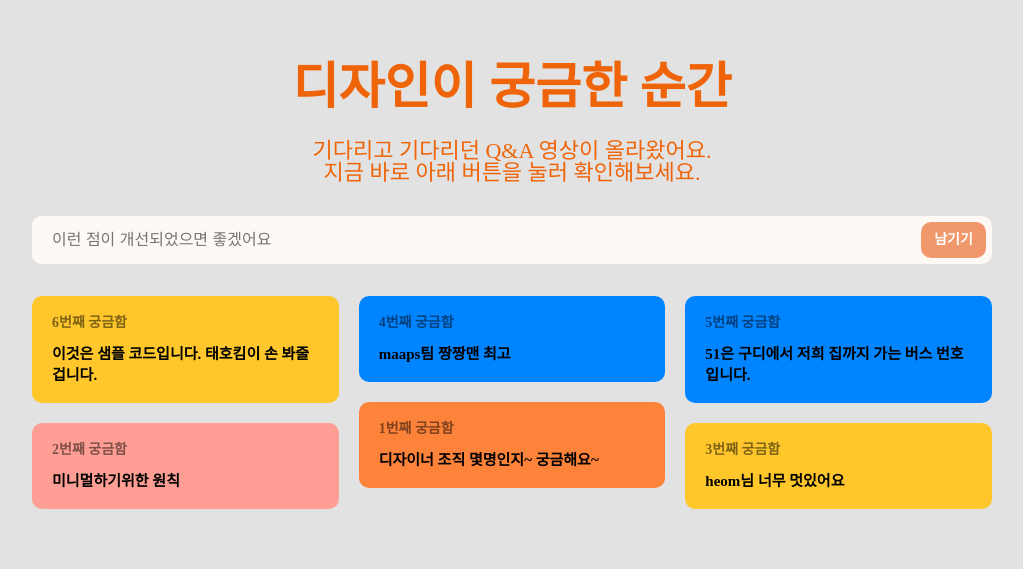
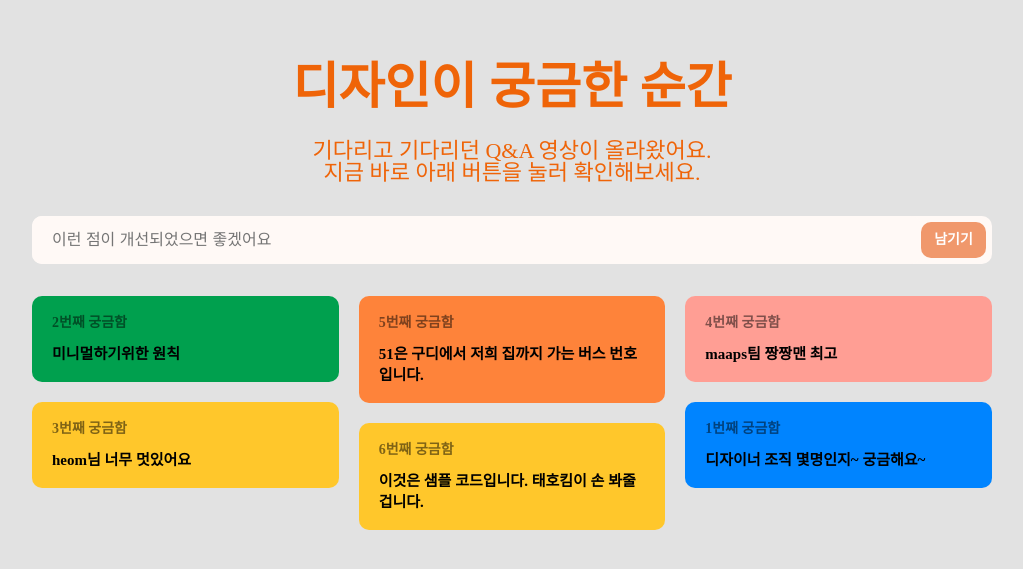
Before and after one commit to Mapps-unit/qna, a React (Create React App) app: page / in a window 1280 px wide. Shown: the part 245-814 px from the top of the page, without its empty margins (128-1151 px from the left). Built offline with nearby package versions, Linux system fonts and the light colour scheme.

Commit message:
feat: 1st ver end

```diff
--- a/src/QnaPage/InputBox.js
+++ b/src/QnaPage/InputBox.js
@@ -1,18 +1,42 @@
 /** @jsxImportSource @emotion/react */
 import { css } from "@emotion/react";
+import { useState } from "react";
 
 const mainColor = "#ef6408";
 const subColor = "#F0986C";
 const inputColor = "#fff9f6";
 
 function InputBox(props) {
+  const [inputmessage, setInputmessage] = useState("");
+
+  function sendQnA() {
+    console.log(inputmessage);
+    console.log("--- 전송이 완료되었습니다. ---");
+    //대충 dispatch 하는 내용
+  }
+
+  const handleMessageChange = ({ target: { value } }) => {
+    setInputmessage(value);
+  };
+
+  const handleKeyDown = (event) => {
+    if (event.key === "Enter") {
+      sendQnA();
+    }
+  };
+
   return (
     <div css={[background]}>
       <input
         css={[removeInputCss, inputBox]}
+        value={inputmessage}
         placeholder="이런 점이 개선되었으면 좋겠어요"
+        onChange={handleMessageChange}
+        onKeyDown={handleKeyDown}
       ></input>
-      <button css={[removeButtonCss, buttonBox]}>남기기</button>
+      <button css={[removeButtonCss, buttonBox]} onClick={sendQnA}>
+        남기기
+      </button>
     </div>
   );
 }
--- a/src/QnaPage/QnaPage.js
+++ b/src/QnaPage/QnaPage.js
@@ -9,7 +9,7 @@ function QnaPage() {
       <div css={contentsBox}>
         <h2 css={[paddingTop, header1, colorWhite]}>디자인이 궁금한 순간</h2>
         <p css={[header2, colorWhite]}>
-          기다리고 기다리던 Q&A 영상이 올라왔어요.
+          기다리고 기다리던 Q{'&'}A 영상이 올라왔어요.
           <br />
           지금 바로 아래 버튼을 눌러 확인해보세요.
         </p>
--- a/src/QnaPage/QuestionList.js
+++ b/src/QnaPage/QuestionList.js
@@ -7,7 +7,21 @@ import QuestionListCol from "./QuestionListCol";
 // 3. 그 6개를 랜덤 셔플
 // 4. 배열 3개를 만들어서 차례대로 집어넣고 보여주기
 
-const data = [
+
+function shuffleArray(array) {
+  for (let i = array.length - 1; i > 0; i--) {
+    let j = Math.floor(Math.random() * (i + 1));
+    [array[i], array[j]] = [array[j], array[i]];
+  }
+}
+
+function QuestionList() {
+  const listDivOne = [];
+  const listDivTwo = [];
+  const listDivThree = [];
+
+  // fetch .. 데이터 받아오는 코드 추가 예정
+  const questions = [
     { order: 1, contents: "디자이너 조직 몇명인지~ 궁금해요~" },
     { order: 2, contents: "미니멀하기위한 원칙" },
     { order: 3, contents: "heom님 너무 멋있어요" },
@@ -16,75 +30,65 @@ const data = [
     { order: 6, contents: "이것은 샘플 코드입니다. 태호킴이 손 봐줄겁니다." },
   ];
 
-function randomColor() {
-  const num = Math.floor(Math.random() * 5);
-  console.log(`num: ${num}`);
+  shuffleArray(questions);
 
-  if (num === 0) return blueColor;
-  else if (num === 1) return yellowColor;
-  else if (num === 2) return pinkColor;
-  else if (num === 3) return orangeColor;
-  else return greenColor;
+  questions.forEach((question, index) => {
+    if (index % 3 === 0) {
+      listDivOne.push(questions[index]);
+    } else if (index % 3 === 1) {
+      listDivTwo.push(questions[index]);
+    } else {
+      listDivThree.push(questions[index]);
     }
+  });
 
-function createList(datas) {
-  return datas.map((data) =>
-    createListItem(data.order, randomColor(), data.contents)
+  return (
+    <div css={ContentBox}>
+      {[listDivOne, listDivTwo, listDivThree].map((list, index) => (
+        <QuestionListCol key={index}>
+          {list.map((question) => (
+            <li key={question.order} css={listItem}>
+              <div css={[QuestionBoxCss, randomColor()]}>
+                <div css={orderWrapper}>
+                  <p css={orderFont}>{question.order}번째 궁금함</p>
+                </div>
+                <p css={contentsWrapper}>{question.contents}</p>
+              </div>
+            </li>
+          ))}
+        </QuestionListCol>
+      ))}
+    </div>
   );
 }
 
-function createListItem(order, color, contents) {
-  console.log("color: ");
-  console.log(color);
-  return (
-    <li css={listItem}>
-      <div css={[QuestionBoxCss, color]}>
-        <div css={orderWrapper}>
-          <p css={orderFont}>{order}번째 궁금함</p>
-        </div>
-        <p css={contentsWrapper}>{contents}</p>
-      </div>
-    </li>
-  );
+const blueColor = css`
+  background-color: rgb(0, 132, 255);
+`;
+const yellowColor = css`
+  background-color: rgb(255, 199, 43);
+`;
+const pinkColor = css`
+  background-color: rgb(255, 158, 148);
+`;
+const orangeColor = css`
+  background-color: rgb(254, 131, 58);
+`;
+const greenColor = css`
+  background-color: rgb(0, 160, 78);
+`;
+
+const colors = [blueColor, yellowColor, pinkColor, orangeColor, greenColor];
+
+let prevColorIndex = null;
+
+function randomColor() {
+  let index = prevColorIndex;
+  while (index === prevColorIndex) {
+    index = Math.floor(Math.random() * 5);
   }
-
-function QuestionList() {
-  var listDivOne = [];
-  var listDivTwo = [];
-  var listDivThree = [];
-
-  function divideList(data) {
-    const dataLength = data.length;
-    console.log(`dataLength : ${dataLength}`);
-    listDivOne = data.slice(0, Math.floor(dataLength / 3));
-    listDivTwo = data.slice(
-      Math.floor(dataLength / 3),
-      Math.floor((2 * dataLength) / 3)
-    );
-    listDivThree = data.slice(Math.floor((2 * dataLength) / 3), dataLength);
-    console.log("data_div_list----------");
-    console.log(listDivOne);
-    console.log(listDivTwo);
-    console.log(listDivThree);
-  }
-
-  function shuffleListItem(data) {
-    for (let i = data.length - 1; i > 0; i--) {
-      let j = Math.floor(Math.random() * (i + 1));
-      [data[i], data[j]] = [data[j], data[i]];
-    }
-  }
-
-  shuffleListItem(data);
-  divideList(data);
-
-  return (
-    <div css={ContentBox}>
-      <QuestionListCol>{createList(listDivOne)}</QuestionListCol>
-      <QuestionListCol>{createList(listDivTwo)}</QuestionListCol>
-      <QuestionListCol>{createList(listDivThree)}</QuestionListCol>
-    </div>
-  );
+  prevColorIndex = index;
+  return colors[index];
 }
 
 const ContentBox = css`
@@ -136,24 +140,4 @@ const contentsWrapper = css`
   color: rgb(0, 0, 0);
 `;
 
-const blueColor = css`
-  background-color: rgb(0, 132, 255);
-`;
-
-const yellowColor = css`
-  background-color: rgb(255, 199, 43);
-`;
-
-const pinkColor = css`
-  background-color: rgb(255, 158, 148);
-`;
-
-const orangeColor = css`
-  background-color: rgb(254, 131, 58);
-`;
-
-const greenColor = css`
-  background-color: rgb(0, 160, 78);
-`;
-
 export default QuestionList;
```
Lines whose indentation alone changed are shown as unchanged.
